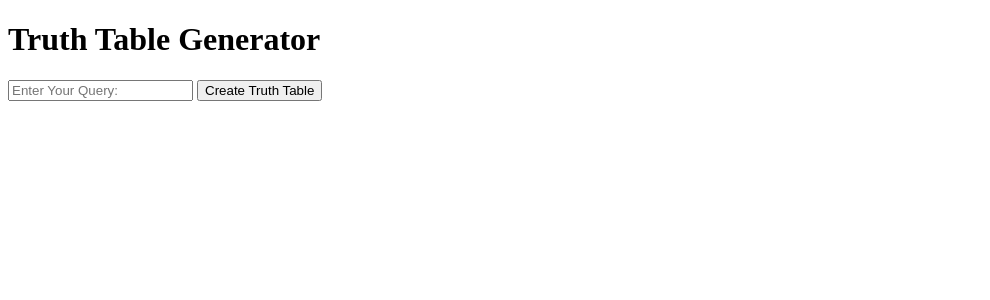
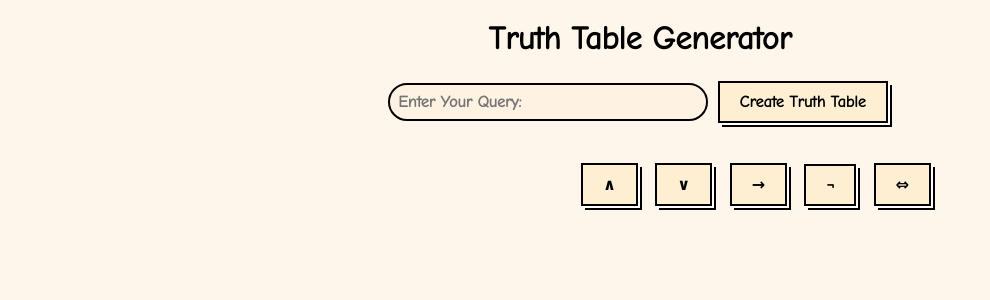
Before and after one commit to Ghanshyam-shaktawat/truth_table_generator, a Django app: page / in a window 1280 px wide. Shown: the top 300 px of the page, without its empty margins (0-990 px from the left). Run offline with Django 4.2, Linux system fonts and the light colour scheme.

Commit message:
added ui

```diff
--- /dev/null
+++ b/core/static/script.js
@@ -0,0 +1,12 @@
+document.addEventListener("DOMContentLoaded", function() {
+    const queryInput = document.getElementById('queryInput');
+    const propositionButtons = document.querySelectorAll('.proposition-btn');
+
+    // Loop through each proposition button and add click event listener
+    propositionButtons.forEach(button => {
+      button.addEventListener("click", function() {
+        // Append the clicked proposition symbol to the input field
+        queryInput.value += button.textContent;
+      });
+    });
+  });
--- /dev/null
+++ b/core/static/styles.css
@@ -0,0 +1,130 @@
+
+body,
+h1,
+form {
+    font-family: 'Comic Neue', cursive;
+    margin: 0;
+    padding: 0;
+}
+
+body {
+    font-family: 'Comic Neue', cursive;
+    background-color: #FEF6EA;
+    padding: 20px;
+}
+
+h1 {
+    font-weight: bold;
+    font-family: 'Comic Neue', cursive;
+    text-align: center;
+    margin-bottom: 20px;
+}
+
+form {
+    font-family: 'Comic Neue', cursive;
+    font-weight: bold;
+    text-align: center;
+    margin-bottom: 30px;
+    background-color: #FEF6EA;
+}
+
+input[type="text"],
+button {
+    font-family: 'Comic Neue', cursive;
+    font-weight: bold;
+    padding: 8px;
+    font-size: 16px;
+}
+
+input[type="text"] {
+    font-family: 'Comic Neue', cursive;
+    font-weight: bold;
+    width: 300px;
+    border-radius: 20px;
+    background-color: #FEF3E2;
+    border: 2px solid black;
+}
+
+button {
+    font-family: 'Comic Neue', cursive;
+    font-weight: bold;
+    margin: 4px;
+    cursor: pointer;
+    background-color: #FEEED2;
+    color: black;
+    border: 2px solid black;
+    padding: 10px 20px;
+    font-size: 16px;
+    box-shadow: 2px 2px 0 0 white, 4px 4px 0 0 black;
+    transition: background-color 0.3s ease;
+}
+
+button:hover {
+    background-color: #0056b3;
+    box-shadow: 3px 3px white, 6px 6px 0 0 black;
+    transform: translate(-2px, -2px);
+}
+
+.proposition-btn {
+    font-family: 'Comic Neue', cursive;
+    font-weight: bold;
+    position: relative;
+    left: 555px;
+    margin: 6px;
+    background-color: #FEEED2;
+    color: black;
+    cursor: pointer;
+    border: 2px solid black;
+    box-shadow: 2px 2px 0 0 white, 4px 4px 0 0 black;
+    transition-duration: 200ms;
+
+}
+
+.proposition-btn:hover {
+    background-color: #0056b3;
+    box-shadow: 3px 3px white, 6px 6px 0 0 black;
+    transform: translate(-2px, -2px);
+}
+
+
+table {
+    font-family: 'Comic Neue', cursive;
+    font-weight: bold;
+    width: 100%;
+    border-collapse: collapse;
+    margin-top: 20px;
+    opacity: 0;
+    animation: fadeInTable 1.5s forwards;
+
+}
+
+
+table th {
+    font-family: 'Comic Neue', cursive;
+    font-weight: bold;
+    background-color: #f2f2f2;
+    border: 1px solid #ccc;
+    padding: 8px;
+    text-align: center;
+}
+
+
+table td {
+    font-family: 'Comic Neue', cursive;
+    border: 1px solid #ccc;
+    font-weight: bold;
+    padding: 8px;
+    text-align: center;
+
+}
+
+
+@keyframes fadeInTable {
+    from {
+        opacity: 0;
+    }
+
+    to {
+        opacity: 1;
+    }
+}
--- a/core/templates/core/index.html
+++ b/core/templates/core/index.html
@@ -4,18 +4,37 @@
     <meta charset="UTF-8" />
     <meta name="viewport" content="width=device-width, initial-scale=1.0" />
     <title>Truth Table Generator</title>
+    <link rel="stylesheet" href="static/styles.css" />
+    <link rel="preconnect" href="https://fonts.googleapis.com" />
+    <link rel="preconnect" href="https://fonts.gstatic.com" crossorigin />
+    <link
+      href="https://fonts.googleapis.com/css2?family=Comic+Neue&family=IBM+Plex+Sans:ital,wght@0,700;1,700&display=swap"
+      rel="stylesheet"
+    />
   </head>
   <body>
     <h1>Truth Table Generator</h1>
+
     <form action="/" method="post">
       {% csrf_token %}
-      <input type="text" name="query" placeholder="Enter Your Query: " />
+      <input
+        type="text"
+        name="query"
+        id="queryInput"
+        placeholder="Enter Your Query: "
+      />
       <button type="submit" name="submit">Create Truth Table</button>
     </form>
+    <button type="button" class="proposition-btn">∧</button>
+    <button type="button" class="proposition-btn">∨</button>
+    <button type="button" class="proposition-btn">→</button>
+    <button type="button" class="proposition-btn">¬</button>
+    <button type="button" class="proposition-btn">⇔</button>
+
     {% if query %}
     <h2>{{ query }}</h2>
     {% endif %} {% if truth_table_data %}
-    <table border="1">
+    <table border="1" id="truthTable">
       <thead>
         <tr>
           {% for header in truth_table_data.headers %}
@@ -34,5 +53,6 @@
       </tbody>
     </table>
     {% endif %}
+    <script src="static/script.js"></script>
   </body>
 </html>
--- a/truth_table/settings.py
+++ b/truth_table/settings.py
@@ -11,6 +11,7 @@ https://docs.djangoproject.com/en/4.2/ref/settings/
 """
 
 from pathlib import Path
+import os
 
 # Build paths inside the project like this: BASE_DIR / 'subdir'.
 BASE_DIR = Path(__file__).resolve().parent.parent
@@ -118,6 +119,10 @@ USE_TZ = True
 
 STATIC_URL = 'static/'
 
+STATICFILES_DIRS = [
+    os.path.join(BASE_DIR, "static")
+]
+
 # Default primary key field type
 # https://docs.djangoproject.com/en/4.2/ref/settings/#default-auto-field
 
```
